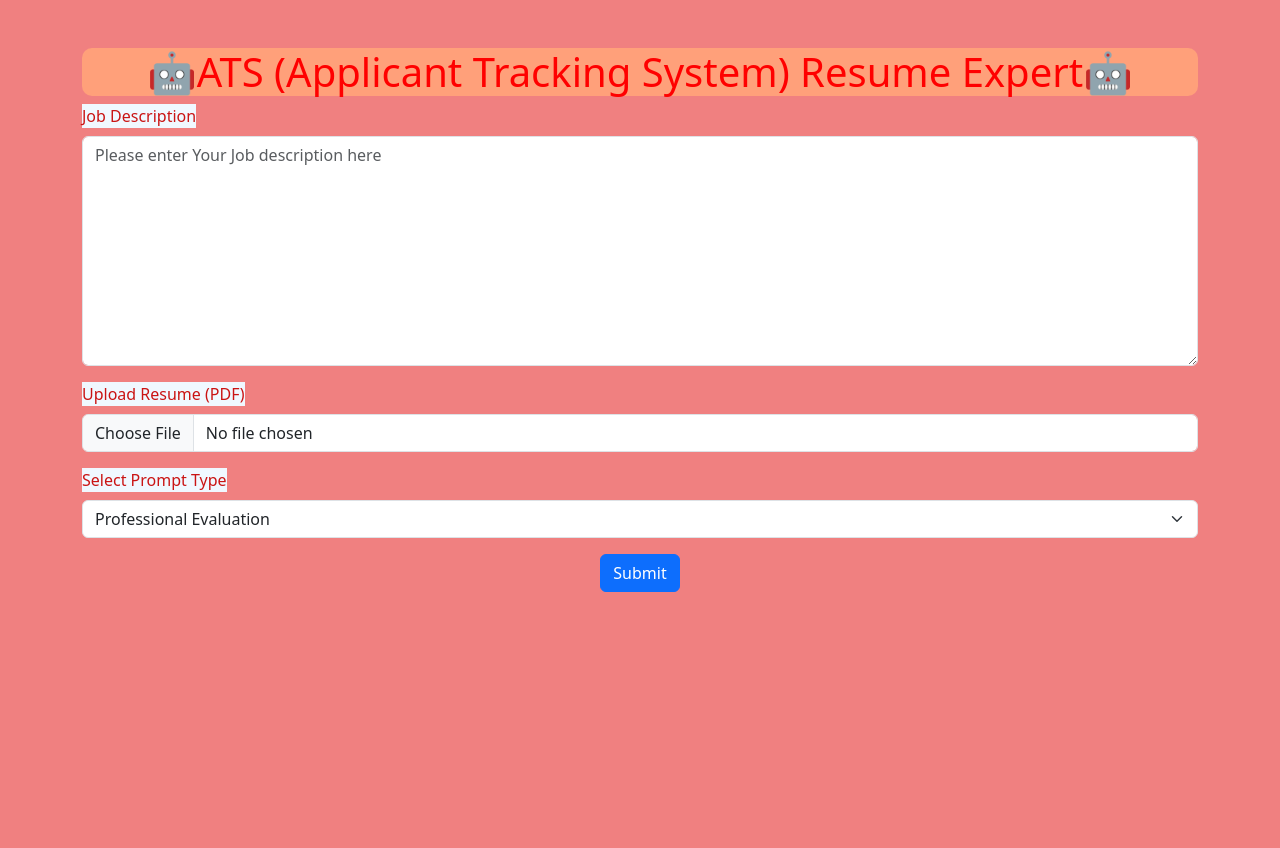
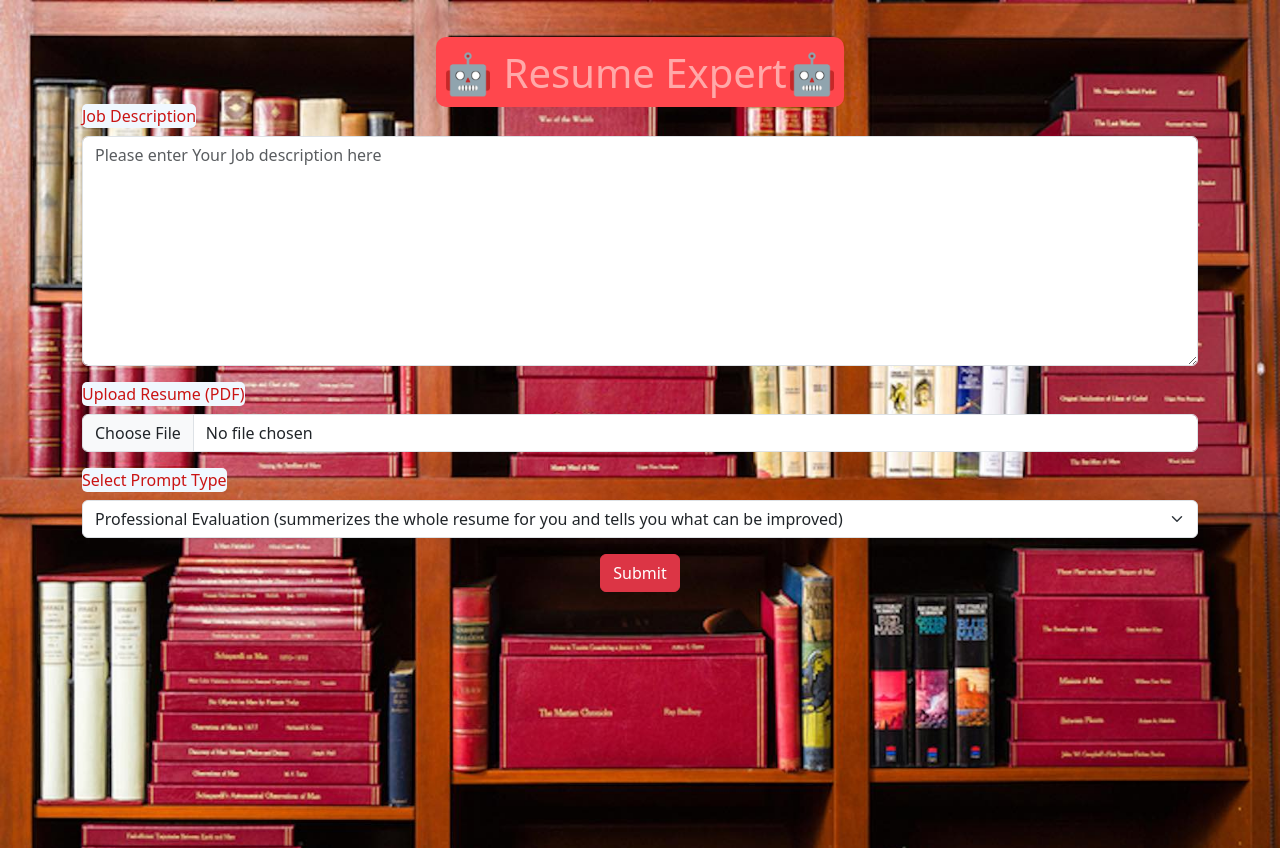
Before and after one commit to sahilchalke0001/resume, a Flask app: page / in a window 1280 px wide. Before the commit the page ends 592 px from the top, so only its background shows below. Run offline with Flask 3, Linux system fonts and the light colour scheme.

Commit message:
change frontend

```diff
--- a/templates/index.html
+++ b/templates/index.html
@@ -8,9 +8,26 @@
     <link href="https://cdn.jsdelivr.net/npm/bootstrap@5.3.0-alpha1/dist/css/bootstrap.min.css" rel="stylesheet">
 
     <style>
-        h1 {
-            color: red;
-            background-color: rgb(255,160,122);
+        .btn-primary {
+            --bs-btn-color: #fff;
+            --bs-btn-bg: #dc3545;
+            --bs-btn-border-color: #dc3545;
+            --bs-btn-hover-color: #fff;
+            --bs-btn-hover-bg: #c82333;
+            --bs-btn-hover-border-color: #bd2130;
+            --bs-btn-focus-shadow-rgb: 220, 53, 69;
+            --bs-btn-active-color: #fff;
+            --bs-btn-active-bg: #bd2130;
+            --bs-btn-active-border-color: #b21f2d;
+            --bs-btn-active-shadow: inset 0 3px 5px rgba(0, 0, 0, 0.125);
+            --bs-btn-disabled-color: #fff;
+            --bs-btn-disabled-bg: #dc3545;
+            --bs-btn-disabled-border-color: #dc3545;
+        }
+
+        mark {
+            color: rgb(255, 168, 168);
+            background-color: #FF474D;
             border-radius: 10px;
         }
         .btn-container {
@@ -20,9 +37,18 @@
         label {
             color: rgb(202, 20, 20);
             background-color: aliceblue;
+            border-radius: 5px;
         }
+
         body {
-            background-color: 	rgb(240,128,128);
+            background-color: #b22222;
+            background-image: url('/static/images/library.jpg');
+            background-size: cover;
+            background-position: center center;
+            background-repeat: no-repeat;
+            background-attachment: fixed;
+            height: 100vh;
+            margin: 0;
         }
         #response {
             background-color: aliceblue;
@@ -34,7 +60,7 @@
 </head>
 <body>
     <div class="container mt-5">
-        <h1 class="text-center">🤖ATS (Applicant Tracking System) Resume Expert🤖</h1>
+        <h1 class="text-center"><Mark>🤖 Resume Expert🤖</Mark></h1>
         <form id="resume-form" method="POST" action="/evaluate" enctype="multipart/form-data">
             <div class="mb-3">
                 <label for="job_description" class="form-label">Job Description</label>
@@ -47,8 +73,8 @@
             <div class="mb-3">
                 <label for="prompt_type" class="form-label">Select Prompt Type</label>
                 <select class="form-select" id="prompt_type" name="prompt_type">
-                    <option value="evaluation">Professional Evaluation</option>
-                    <option value="percentage_match">Percentage Match</option>
+                    <option value="evaluation">Professional Evaluation (summerizes the whole resume for you and tells you what can be improved)</option>
+                    <option value="percentage_match">Percentage Match (Treies to match the your resume with the keywords present in the job description)</option>
                 </select>
             </div>
             <!-- Button container for centering -->
```
Also changed, not shown: static/images/library.jpg (added).
